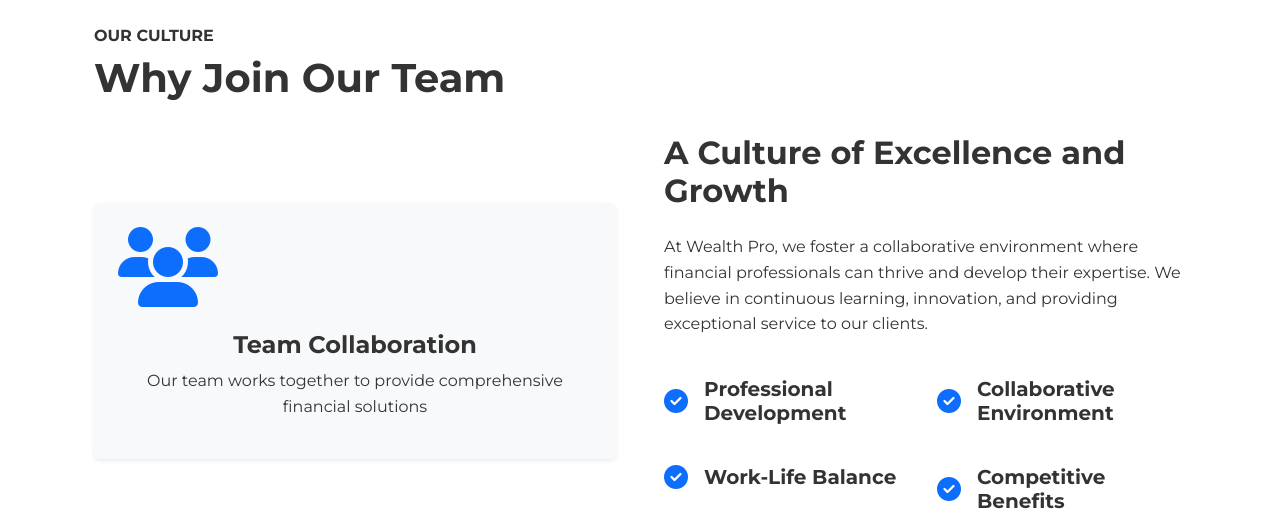
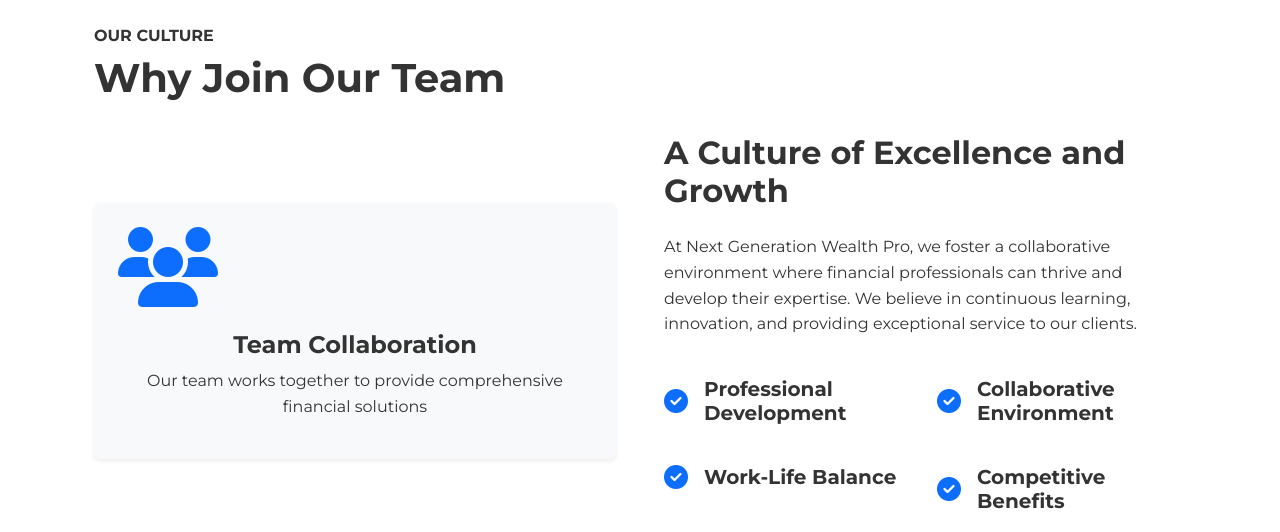
Before and after one commit to krishnadhakal03/wealthpro, a Django app: page /team/ in a window 1280 px wide. Shown: the part 906-1438 px from the top of the page. Run offline with Django 5.2, Linux system fonts and the light colour scheme; data comes from the database, SQL or seed files in the repository.

Commit message:
Update branding from Wealth Pro to Next Generation Wealth Pro

```diff
--- a/main/templates/main/insurance_calculator.html
+++ b/main/templates/main/insurance_calculator.html
@@ -1,7 +1,7 @@
 {% extends "main/base.html" %}
 {% load static %}
 
-{% block title %}Insurance Calculator | Wealth Pro{% endblock %}
+{% block title %}Insurance Calculator | Next Generation Wealth Pro{% endblock %}
 
 {% block extra_css %}
 <link rel="stylesheet" href="https://cdn.jsdelivr.net/npm/flatpickr/dist/flatpickr.min.css">
--- a/main/templates/main/services.html
+++ b/main/templates/main/services.html
@@ -49,7 +49,7 @@
     <div class="row mt-5">
         <div class="col-12">
             <div class="section-title text-center mb-4">
-                <h2>The Wealth Pro Advantage</h2>
+                <h2>The Next Generation Wealth Pro Advantage</h2>
             </div>
         </div>
     </div>
--- a/main/templates/main/team.html
+++ b/main/templates/main/team.html
@@ -158,7 +158,7 @@
         </div>
         <div class="col-lg-6">
             <h2 class="mb-4">A Culture of Excellence and Growth</h2>
-            <p>At Wealth Pro, we foster a collaborative environment where financial professionals can thrive and develop their expertise. We believe in continuous learning, innovation, and providing exceptional service to our clients.</p>
+            <p>At Next Generation Wealth Pro, we foster a collaborative environment where financial professionals can thrive and develop their expertise. We believe in continuous learning, innovation, and providing exceptional service to our clients.</p>
 
             <div class="row g-4 mt-3">
                 <div class="col-sm-6">
--- a/main/views.py
+++ b/main/views.py
@@ -446,17 +446,19 @@
         if success:
             return JsonResponse({
                 'success': True,
-                'meeting': {
-                    'id': result.get('id'),
-                    'join_url': result.get('join_url'),
-                    'password': result.get('password', '')
-                }
+                'meeting': result
             })
         else:
-            return JsonResponse({'success': False, 'error': result})
+            return JsonResponse({
+                'success': False,
+                'error': result
+            })
 
     except Exception as e:
-        return JsonResponse({'success': False, 'error': str(e)})
+        return JsonResponse({
+            'success': False,
+            'error': str(e)
+        })
 
 
 def contact(request):
--- a/main/zoom_utils.py
+++ b/main/zoom_utils.py
@@ -368,7 +368,7 @@
         return False, "The selected time slot is no longer available."
 
     # Create Zoom meeting
-    meeting_topic = f"Wealth Pro Appointment with {name}"
+    meeting_topic = f"Next Generation Wealth Pro Appointment with {name}"
     agenda = f"Appointment with {name}. Contact info: {email}"
     if phone:
         agenda += f", {phone}"
```
